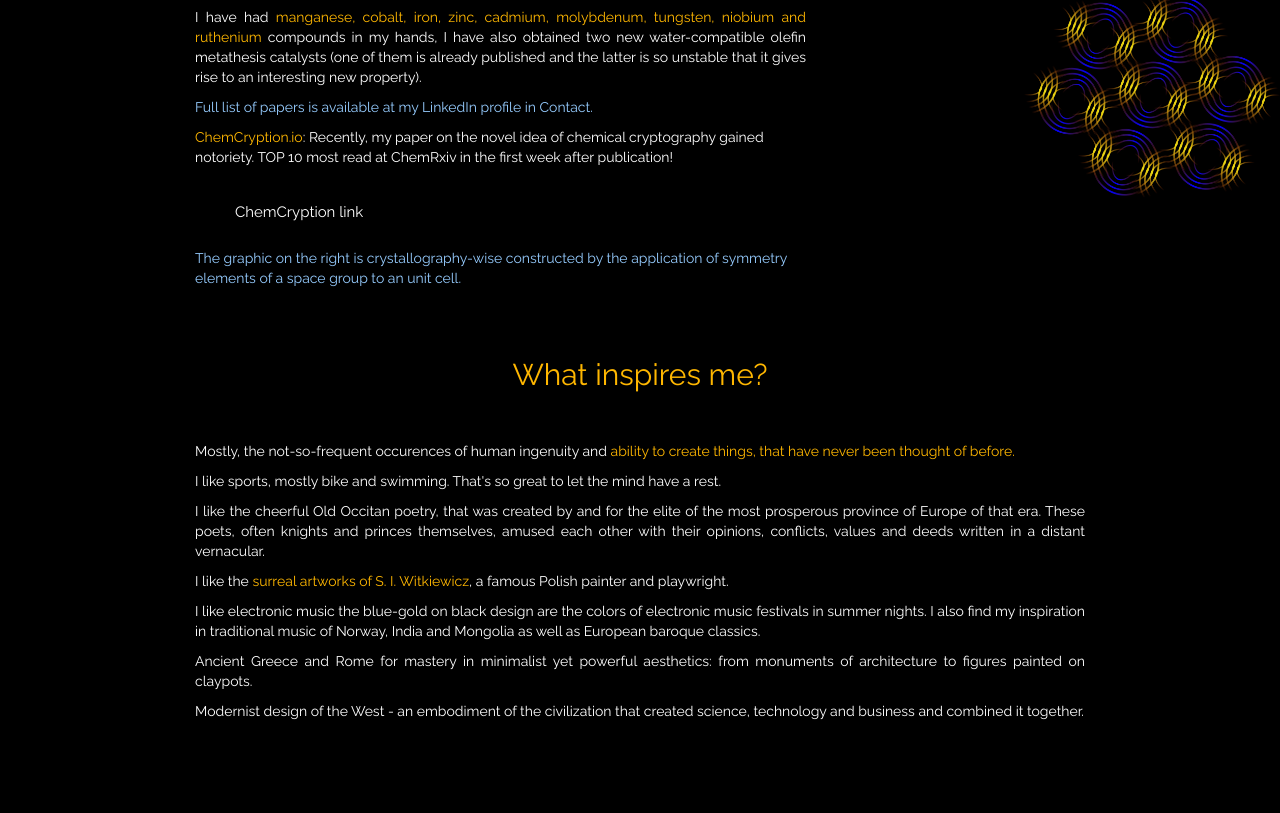
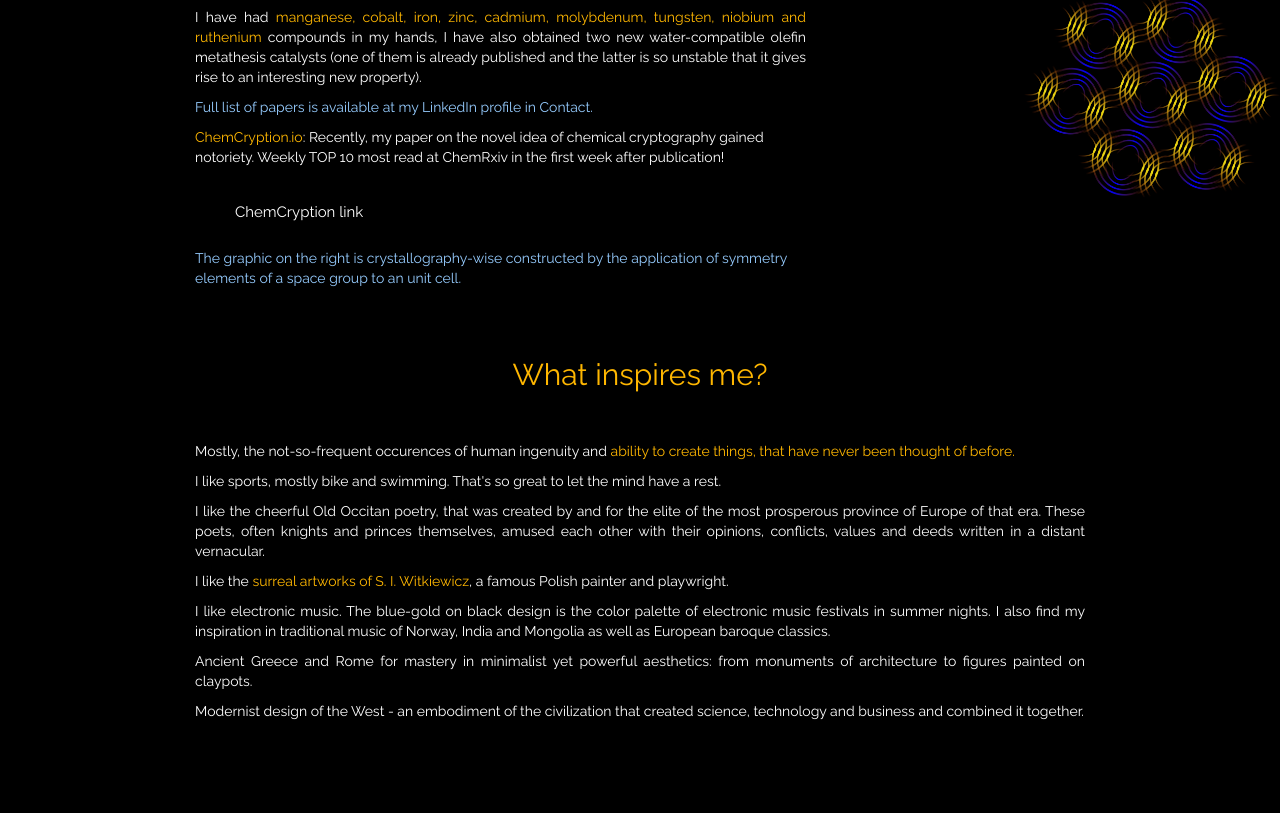
Before and after one commit to wilddesign/wilddesign.github.io, a plain HTML site: page index.html in a window 1280 px wide. Shown: the part 1913-2726 px from the top of the page. Drawn offline with nearby package versions, Linux system fonts and the light colour scheme.

Commit message:
misspellings fixed

```diff
--- a/index.html
+++ b/index.html
@@ -3,7 +3,7 @@
   <head>
     <meta charset="utf-8"/>
     <meta http-equiv="X-UA-Compatible" content="IE=edge"/>
-    <meta name="viewport" content="width=device-width, initial-scale=1"/>
+    <meta name="viewport" content="width=device-width, initial-scale=1.0"/>
     <link rel="stylesheet" href="https://unpkg.com/tachyons@4.12.0/css/tachyons.min.css"/>
 
 	<title>WN web CV</title>
@@ -123,7 +123,7 @@
               <p class="white tj">I have had <span class="gold">manganese, cobalt, iron, zinc, cadmium, molybdenum, tungsten, niobium and ruthenium</span> compounds in my hands,
               I have also obtained two new water-compatible olefin metathesis catalysts (one of them is already published and the latter is so unstable that it gives rise to an interesting new property).</p>
   					<p class="light-blue">Full list of papers is available at my LinkedIn profile in Contact.</p>
-            <p class="white"><span class="gold">ChemCryption.io</span>: Recently, my paper on the novel idea of chemical cryptography gained notoriety. TOP 10 most read at ChemRxiv in the first week after publication!</p>
+            <p class="white"><span class="gold">ChemCryption.io</span>: Recently, my paper on the novel idea of chemical cryptography gained notoriety. Weekly TOP 10 most read at ChemRxiv in the first week after publication!</p>
             <a target="_blank" class="f3 dib white bg-animate hover-bg-white hover-black no-underline ma4 pv2 ph4 b--white-20" href="https://chemrxiv.org/articles/preprint/Plausibly_Deniable_Chemical_Encryption_Hiding_a_Molecule_in_a_Haystack/12901766/1">ChemCryption link</a>
 
               <p class="light-blue">The graphic <span id="imgdescwide"> on the right</span><span id="imgdescnarrow"> below</span> is crystallography-wise constructed by the application of symmetry elements of a space group to an unit cell.</p>
@@ -150,7 +150,7 @@
 
             <p class="white tj">I like the <span class="gold">surreal artworks of S. I. Witkiewicz</span>, a famous Polish painter and playwright.
 
-    				<p class="white tj">I like electronic music the blue-gold on black design are the colors of electronic music festivals in summer nights. I also find my inspiration in traditional music of Norway, India and Mongolia as well as European baroque classics.</p>
+    				<p class="white tj">I like electronic music. The blue-gold on black design is the color palette of electronic music festivals in summer nights. I also find my inspiration in traditional music of Norway, India and Mongolia as well as European baroque classics.</p>
 
     				<p class="white tj">Ancient Greece and Rome for mastery in minimalist yet powerful aesthetics:
     				from  monuments of architecture to figures painted on claypots.</p>
@@ -169,7 +169,7 @@
     <a target="_blank" class="link white-60 bg-transparent hover-black hover-bg-white inline-flex items-center ma2 tc br2 pa3" href="https://github.com/wilddesign" title="GitHub">
       <svg class="dib h2 w2" fill="currentColor" xmlns="http://www.w3.org/2000/svg" viewBox="0 0 16 16" fill-rule="evenodd" clip-rule="evenodd" stroke-linejoin="round" stroke-miterlimit="1.414"><path d="M8 0C3.58 0 0 3.582 0 8c0 3.535 2.292 6.533 5.47 7.59.4.075.547-.172.547-.385 0-.19-.007-.693-.01-1.36-2.226.483-2.695-1.073-2.695-1.073-.364-.924-.89-1.17-.89-1.17-.725-.496.056-.486.056-.486.803.056 1.225.824 1.225.824.714 1.223 1.873.87 2.33.665.072-.517.278-.87.507-1.07-1.777-.2-3.644-.888-3.644-3.953 0-.873.31-1.587.823-2.147-.083-.202-.358-1.015.077-2.117 0 0 .672-.215 2.2.82.638-.178 1.323-.266 2.003-.27.68.004 1.364.092 2.003.27 1.527-1.035 2.198-.82 2.198-.82.437 1.102.163 1.915.08 2.117.513.56.823 1.274.823 2.147 0 3.073-1.87 3.75-3.653 3.947.287.246.543.735.543 1.48 0 1.07-.01 1.933-.01 2.195 0 .215.144.463.55.385C13.71 14.53 16 11.534 16 8c0-4.418-3.582-8-8-8"/></svg>
     </a>
-    <a target="_blank" class="link white-60 bg-transparent hover-black hover-bg-white inline-flex items-center ma2 tc br2 pa3" href="https://linkedin.com title="LinkedIn">
+    <a target="_blank" class="link white-60 bg-transparent hover-black hover-bg-white inline-flex items-center ma2 tc br2 pa3" href="https://www.linkedin.com/in/wojciech-nogaś-b3b982b0/" title="LinkedIn">
       <svg class="dib h2 w2" fill="currentColor" xmlns="http://www.w3.org/2000/svg" viewBox="0 0 16 16" fill-rule="evenodd" clip-rule="evenodd" stroke-linejoin="round" stroke-miterlimit="1.414"><path d="M13.632 13.635h-2.37V9.922c0-.886-.018-2.025-1.234-2.025-1.235 0-1.424.964-1.424 1.96v3.778h-2.37V6H8.51V7.04h.03c.318-.6 1.092-1.233 2.247-1.233 2.4 0 2.845 1.58 2.845 3.637v4.188zM3.558 4.955c-.762 0-1.376-.617-1.376-1.377 0-.758.614-1.375 1.376-1.375.76 0 1.376.617 1.376 1.375 0 .76-.617 1.377-1.376 1.377zm1.188 8.68H2.37V6h2.376v7.635zM14.816 0H1.18C.528 0 0 .516 0 1.153v13.694C0 15.484.528 16 1.18 16h13.635c.652 0 1.185-.516 1.185-1.153V1.153C16 .516 15.467 0 14.815 0z" fill-rule="nonzero"/></svg>
     </a>
     <p class="white">Wojciech Nogaś, 2016-2021. All rights reserved</p>
```
